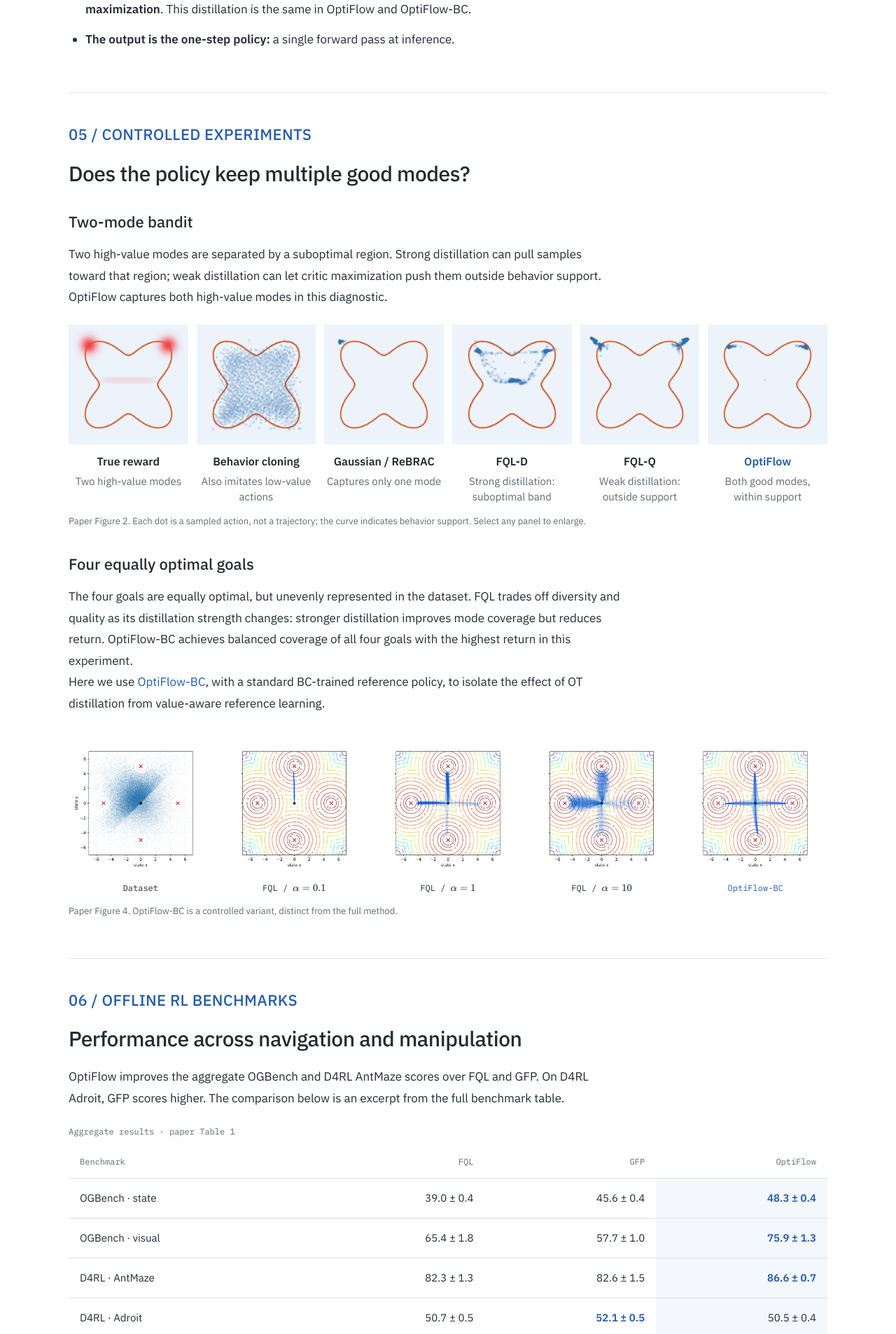
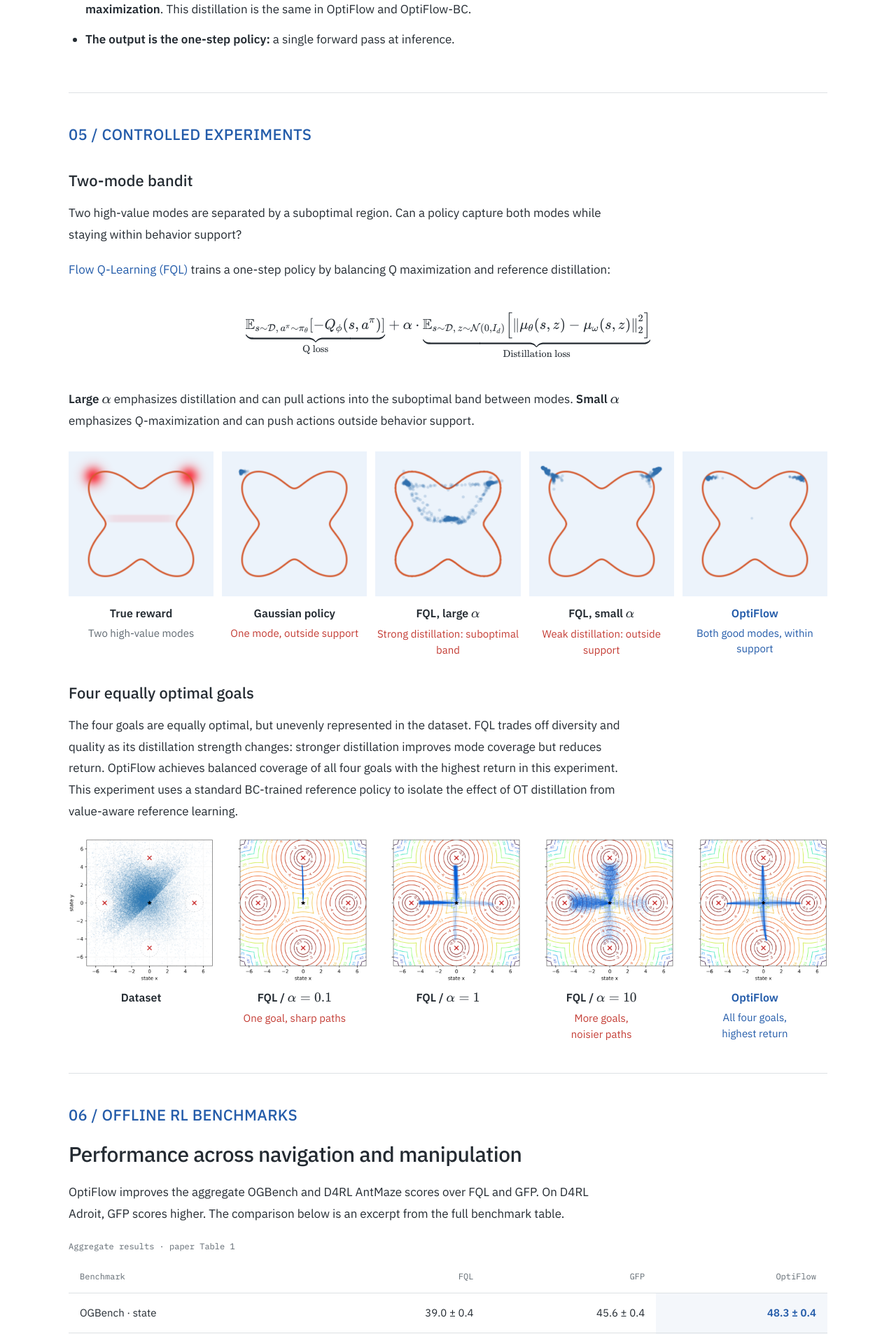
Before and after one commit to manfromearth11/manfromearth11.github.io, a Jekyll site: the page built from projects/optiflow/index.html, in a window 1280 px wide. Shown: the part 4255-6161 px from the top of the page at 70% size. Built offline with Jekyll 4.4.1, drawn with Linux system fonts in a browser that asks for light colours.

Commit message:
Refine experiment figures, FQL explanation and captions

```diff
--- a/assets/css/optiflow.css
+++ b/assets/css/optiflow.css
@@ -16,13 +16,13 @@ body:has(.project-page) .site-shell{max-width:1180px}
 .method-steps{list-style:none;counter-reset:steps;padding:0;margin:30px 0;display:grid;grid-template-columns:repeat(3,1fr);gap:28px}.method-steps li{counter-increment:steps}.method-steps li::before{content:'0' counter(steps);font:14px var(--mono);color:var(--accent)}.method-steps h3{font-size:18px;margin:10px 0}.method-steps p{font-size:15px;color:var(--muted)}
 .inference-note{border-left:3px solid var(--accent);padding:4px 24px;margin:36px 0}.inference-note span{font:11px var(--mono);color:var(--accent)}.inference-note p{margin-top:10px;font-size:22px}.inference-note strong{font-weight:500}.subsection-title{font-size:22px;font-weight:500;margin:32px 0 14px}
 .method-details{margin-top:24px;border:1px solid var(--line);padding:18px 22px}.method-details summary{cursor:pointer;color:var(--primary)}.details-content{padding-top:20px;font-size:15px}.details-content p{margin:12px 0}.language-math{overflow-x:auto;padding:12px 0;white-space:pre-wrap}
-.figure-grid{display:grid;gap:14px;margin-top:24px}.bandit-grid{grid-template-columns:repeat(6,minmax(0,1fr));gap:12px}.goals-grid{grid-template-columns:repeat(5,1fr)}.figure-grid figure{margin:0;min-width:0}.figure-grid img{display:block;width:100%;height:auto;background:#fff}.figure-grid figcaption{font:12px/1.5 var(--mono);text-align:center;padding-top:10px}.figure-grid figure:last-child figcaption{color:var(--accent)}
+.figure-grid{display:grid;gap:14px;margin-top:24px}.bandit-grid{grid-template-columns:repeat(5,minmax(0,1fr));gap:12px}.goals-grid{grid-template-columns:repeat(5,1fr)}.figure-grid figure{margin:0;min-width:0}.figure-grid img{display:block;width:100%;height:auto;background:#fff}.figure-grid figcaption{font:12px/1.5 var(--mono);text-align:center;padding-top:10px}.figure-grid figure:last-child figcaption{color:var(--accent)}
 .result-table{overflow-x:auto;margin:24px 0}table{width:100%;border-collapse:collapse;font-size:15px;white-space:nowrap}th,td{text-align:right;padding:16px;border-bottom:1px solid var(--line)}th:first-child{text-align:left}thead th{font:12px var(--mono);color:var(--muted)}tbody th{font-weight:400}td:last-child{background:#245caa0c}td strong{color:var(--accent);font-weight:600}caption{text-align:left;font:12px var(--mono);color:var(--muted);margin-bottom:12px}
 .citation-heading{display:flex;align-items:center;justify-content:space-between;gap:16px}.citation-heading button{cursor:pointer;flex-shrink:0}pre{overflow:auto;border:1px solid var(--line);padding:24px;font:13px/1.8 var(--mono);background:#f5f6f7}#copy-status{font-size:13px;color:var(--accent);min-height:22px}
 #figure-viewer{border:1px solid var(--line);background:var(--paper);color:var(--ink);width:min(1500px,96vw);max-height:94vh;padding:16px}#figure-viewer::backdrop{background:#000c}#figure-viewer img{display:block;max-width:100%;max-height:80vh;object-fit:contain;margin:auto;background:white}#close-figure{display:block;margin:0 0 12px auto;background:none;border:1px solid var(--line);color:var(--ink);padding:8px 16px;cursor:pointer}
-@media(max-width:700px){.project-hero{padding-top:36px}.desktop-break{display:none}.project-authors{gap:8px 16px;font-size:15px}.project-name{letter-spacing:-2px}.method-steps{grid-template-columns:1fr;gap:22px}.goals-grid{grid-template-columns:repeat(2,1fr)}.bandit-grid{grid-template-columns:repeat(6,150px);overflow-x:auto;padding-bottom:14px}.project-prose{font-size:16px}.project-figure img{padding:6px}.project-nav{gap:14px}.project-section{padding:32px 0}.citation-heading{align-items:flex-start;flex-direction:column}.inference-note p{font-size:19px}}
+@media(max-width:700px){.project-hero{padding-top:36px}.desktop-break{display:none}.project-authors{gap:8px 16px;font-size:15px}.project-name{letter-spacing:-2px}.method-steps{grid-template-columns:1fr;gap:22px}.goals-grid{grid-template-columns:repeat(2,1fr)}.bandit-grid{grid-template-columns:repeat(5,150px);overflow-x:auto;padding-bottom:14px}.project-prose{font-size:16px}.project-figure img{padding:6px}.project-nav{gap:14px}.project-section{padding:32px 0}.citation-heading{align-items:flex-start;flex-direction:column}.inference-note p{font-size:19px}}
 
-.bandit-grid figcaption{font:16px/1.5 var(--sans);padding:12px 2px 0}.bandit-grid figcaption strong{display:block;font-weight:600}.bandit-grid figcaption span{display:block;font-size:15px;color:var(--muted);margin-top:6px}.variant-note{border-left:3px solid var(--accent);padding:4px 24px;margin:24px 0;max-width:790px}.variant-note h4{font-size:20px;margin:0 0 12px}.variant-note p{font-size:16px;line-height:1.8;margin:12px 0}.method-qualification{font-size:14px;color:var(--muted)}
+.bandit-grid figcaption{font:16px/1.5 var(--sans);padding:12px 2px 0}.bandit-grid figcaption strong{display:block;font-weight:600}.bandit-grid figcaption > span{display:block;font-size:15px;color:var(--muted);margin-top:6px}.variant-note{border-left:3px solid var(--accent);padding:4px 24px;margin:24px 0;max-width:790px}.variant-note h4{font-size:20px;margin:0 0 12px}.variant-note p{font-size:16px;line-height:1.8;margin:12px 0}.method-qualification{font-size:14px;color:var(--muted)}
 
 .equation-note{font-size:14px;color:var(--muted);max-width:790px;line-height:1.7}.project-nav{flex-wrap:wrap}#algorithm .language-math{margin:18px 0;padding:16px 8px;font-size:16px}#algorithm .variant-note .language-math{padding-left:0}
 
@@ -44,3 +44,19 @@ body:has(.project-page) .masthead{display:none}
 @media(max-width:700px){.method-steps h3,.method-steps p{font-size:16px}}
 
 .ot-details{margin:14px 0 20px}.ot-details summary{cursor:pointer;color:var(--accent)}.ot-details-content{padding:8px 0 0 18px;border-left:2px solid var(--line);margin-top:12px}.ot-details-content p{margin:12px 0}.ot-details .language-math{overflow-x:auto}
+
+.fql-context{font-size:17px;line-height:1.8;margin:20px 0 28px}.fql-context p{max-width:850px;margin:12px 0}@media(max-width:700px){.fql-context{font-size:16px}}
+
+.fql-context .language-math{font-size:17px;white-space:normal;padding:16px 0}.fql-equation-narrow{display:none}@media(max-width:900px){.fql-equation-wide{display:none}.fql-equation-narrow{display:block}}
+
+.bandit-grid figure:nth-child(2) figcaption > span,.bandit-grid figure:nth-child(3) figcaption > span,.bandit-grid figure:nth-child(4) figcaption > span{color:#c43d35}.bandit-grid figure:last-child figcaption > span{color:var(--accent)}
+
+.goals-grid .goal-note{display:block;margin-top:6px;font:15px/1.5 var(--sans);color:#c43d35}.goals-grid figure:last-child .goal-note{color:var(--accent)}
+
+
+.goals-grid{grid-template-columns:repeat(5,minmax(0,1fr));gap:12px}
+.goals-grid .zoom-figure{display:block;position:relative;overflow:hidden;aspect-ratio:1245/1220}
+.goals-grid .zoom-figure img{position:absolute;width:120.482%;max-width:none;height:auto;left:-4.418%;top:-16.393%}
+.goals-grid figcaption{font:16px/1.5 var(--sans);padding:12px 2px 0}
+.goals-grid figcaption strong{display:block;font-weight:600}
+@media(max-width:700px){.goals-grid{grid-template-columns:repeat(5,150px);overflow-x:auto;padding-bottom:14px}}
--- a/projects/optiflow/index.html
+++ b/projects/optiflow/index.html
@@ -82,21 +82,27 @@ description: Learning Multimodal One-step Flow Policy via Value-weighted Optimal
       <li><strong>The output is the one-step policy:</strong> a single forward pass at inference.</li>
     </ul>
   </section>
-  <section id="experiments" class="project-section"><p class="section-number">05 / CONTROLLED EXPERIMENTS</p><h2>Does the policy keep multiple good modes?</h2>
-    <h3 class="subsection-title">Two-mode bandit</h3><p class="project-prose">Two high-value modes are separated by a suboptimal region. Strong distillation can pull samples toward that region; weak distillation can let critic maximization push them outside behavior support. OptiFlow captures both high-value modes in this diagnostic.</p>
+  <section id="experiments" class="project-section"><p class="section-number">05 / CONTROLLED EXPERIMENTS</p>
+    <h3 class="subsection-title">Two-mode bandit</h3>
+    <p class="project-prose">Two high-value modes are separated by a suboptimal region. Can a policy capture both modes while staying within behavior support?</p>
+    <div class="fql-context">
+      <p><a href="https://seohong.me/projects/fql/">Flow Q-Learning (FQL)</a> trains a one-step policy by balancing Q maximization and reference distillation:</p>
+      <div class="language-math fql-equation-wide">\underbrace{\mathbb E_{s\sim\mathcal D,\,a^\pi\sim\pi_\theta}\!\left[-Q_\phi(s,a^\pi)\right]}_{\text{Q loss}} + \alpha\cdot \underbrace{\mathbb E_{s\sim\mathcal D,\,z\sim\mathcal N(0,I_d)}\!\left[\left\|\mu_\theta(s,z)-\mu_\omega(s,z)\right\|_2^2\right]}_{\text{Distillation loss}}</div>
+      <div class="language-math fql-equation-narrow">\begin{aligned}&\underbrace{\mathbb E_{s\sim\mathcal D,\,a^\pi\sim\pi_\theta}\!\left[-Q_\phi(s,a^\pi)\right]}_{\text{Q loss}}\\[12pt]+{}&\alpha\cdot \underbrace{\mathbb E_{s\sim\mathcal D,\,z\sim\mathcal N(0,I_d)}\!\left[\left\|\mu_\theta(s,z)-\mu_\omega(s,z)\right\|_2^2\right]}_{\text{Distillation loss}}\end{aligned}</div>
+      <p><strong>Large <span class="math-inline">\alpha</span></strong> emphasizes distillation and can pull actions into the suboptimal band between modes. <strong>Small <span class="math-inline">\alpha</span></strong> emphasizes Q-maximization and can push actions outside behavior support.</p>
+    </div>
     <div class="figure-grid bandit-grid">
 <figure><a class="zoom-figure" href="/assets/projects/optiflow/00_reward_landscape.png"><img src="/assets/projects/optiflow/00_reward_landscape.png" loading="lazy" alt="Two-mode bandit: True reward"></a><figcaption><strong>True reward</strong><span>Two high-value modes</span></figcaption></figure>
-<figure><a class="zoom-figure" href="/assets/projects/optiflow/01_bc.png"><img src="/assets/projects/optiflow/01_bc.png" loading="lazy" alt="Two-mode bandit: Behavior cloning"></a><figcaption><strong>Behavior cloning</strong><span>Also imitates low-value actions</span></figcaption></figure>
-<figure><a class="zoom-figure" href="/assets/projects/optiflow/02_Gaussian.png"><img src="/assets/projects/optiflow/02_Gaussian.png" loading="lazy" alt="Two-mode bandit: Gaussian / ReBRAC"></a><figcaption><strong>Gaussian / ReBRAC</strong><span>Captures only one mode</span></figcaption></figure>
-<figure><a class="zoom-figure" href="/assets/projects/optiflow/03_fql_d.png"><img src="/assets/projects/optiflow/03_fql_d.png" loading="lazy" alt="Two-mode bandit: FQL-D"></a><figcaption><strong>FQL-D</strong><span>Strong distillation: suboptimal band</span></figcaption></figure>
-<figure><a class="zoom-figure" href="/assets/projects/optiflow/04_fql_q.png"><img src="/assets/projects/optiflow/04_fql_q.png" loading="lazy" alt="Two-mode bandit: FQL-Q"></a><figcaption><strong>FQL-Q</strong><span>Weak distillation: outside support</span></figcaption></figure>
+<figure><a class="zoom-figure" href="/assets/projects/optiflow/02_Gaussian.png"><img src="/assets/projects/optiflow/02_Gaussian.png" loading="lazy" alt="Two-mode bandit: Gaussian policy"></a><figcaption><strong>Gaussian policy</strong><span>One mode, outside support</span></figcaption></figure>
+<figure><a class="zoom-figure" href="/assets/projects/optiflow/03_fql_d.png"><img src="/assets/projects/optiflow/03_fql_d.png" loading="lazy" alt="Two-mode bandit: FQL, large alpha"></a><figcaption><strong>FQL, large <span class="math-inline">\alpha</span></strong><span>Strong distillation: suboptimal band</span></figcaption></figure>
+<figure><a class="zoom-figure" href="/assets/projects/optiflow/04_fql_q.png"><img src="/assets/projects/optiflow/04_fql_q.png" loading="lazy" alt="Two-mode bandit: FQL, small alpha"></a><figcaption><strong>FQL, small <span class="math-inline">\alpha</span></strong><span>Weak distillation: outside support</span></figcaption></figure>
 <figure><a class="zoom-figure" href="/assets/projects/optiflow/06_OptiFlow.png"><img src="/assets/projects/optiflow/06_OptiFlow.png" loading="lazy" alt="Two-mode bandit: OptiFlow"></a><figcaption><strong>OptiFlow</strong><span>Both good modes, within support</span></figcaption></figure>
-</div><p class="figure-note">Paper Figure 2. Each dot is a sampled action, not a trajectory; the curve indicates behavior support. Select any panel to enlarge.</p><h3 class="subsection-title">Four equally optimal goals</h3><p class="project-prose">The four goals are equally optimal, but unevenly represented in the dataset. FQL trades off diversity and quality as its distillation strength changes: stronger distillation improves mode coverage but reduces return. OptiFlow-BC achieves balanced coverage of all four goals with the highest return in this experiment.</p><p class="project-prose">Here we use <a href="#algorithm">OptiFlow-BC</a>, with a standard BC-trained reference policy, to isolate the effect of OT distillation from value-aware reference learning.</p><div class="figure-grid goals-grid"><figure><a class="zoom-figure" href="/assets/projects/optiflow/01_dataset_distribution.png"><img src="/assets/projects/optiflow/01_dataset_distribution.png" loading="lazy" alt="Four-mode environment: Dataset"></a><figcaption>Dataset</figcaption></figure>
-<figure><a class="zoom-figure" href="/assets/projects/optiflow/03_FQL_alpha0p1.png"><img src="/assets/projects/optiflow/03_FQL_alpha0p1.png" loading="lazy" alt="Four-mode environment: FQL / α = 0.1"></a><figcaption>FQL / <span class="math-inline">\alpha = 0.1</span></figcaption></figure>
-<figure><a class="zoom-figure" href="/assets/projects/optiflow/04_FQL_alpha1.png"><img src="/assets/projects/optiflow/04_FQL_alpha1.png" loading="lazy" alt="Four-mode environment: FQL / α = 1"></a><figcaption>FQL / <span class="math-inline">\alpha = 1</span></figcaption></figure>
-<figure><a class="zoom-figure" href="/assets/projects/optiflow/05_FQL_alpha10.png"><img src="/assets/projects/optiflow/05_FQL_alpha10.png" loading="lazy" alt="Four-mode environment: FQL / α = 10"></a><figcaption>FQL / <span class="math-inline">\alpha = 10</span></figcaption></figure>
-<figure><a class="zoom-figure" href="/assets/projects/optiflow/06_OptiFlow_BC.png"><img src="/assets/projects/optiflow/06_OptiFlow_BC.png" loading="lazy" alt="Four-mode environment: OptiFlow-BC"></a><figcaption>OptiFlow-BC</figcaption></figure>
-    </div><p class="figure-note">Paper Figure 4. OptiFlow-BC is a controlled variant, distinct from the full method.</p>
+</div><h3 class="subsection-title">Four equally optimal goals</h3><p class="project-prose">The four goals are equally optimal, but unevenly represented in the dataset. FQL trades off diversity and quality as its distillation strength changes: stronger distillation improves mode coverage but reduces return. OptiFlow achieves balanced coverage of all four goals with the highest return in this experiment.</p><p class="project-prose">This experiment uses a standard BC-trained reference policy to isolate the effect of OT distillation from value-aware reference learning.</p><div class="figure-grid goals-grid"><figure><a class="zoom-figure" href="/assets/projects/optiflow/01_dataset_distribution.png"><img src="/assets/projects/optiflow/01_dataset_distribution.png" loading="lazy" alt="Four-mode environment: Dataset"></a><figcaption><strong>Dataset</strong></figcaption></figure>
+<figure><a class="zoom-figure" href="/assets/projects/optiflow/03_FQL_alpha0p1.png"><img src="/assets/projects/optiflow/03_FQL_alpha0p1.png" loading="lazy" alt="Four-mode environment: FQL / α = 0.1"></a><figcaption><strong>FQL / <span class="math-inline">\alpha = 0.1</span></strong><span class="goal-note">One goal, sharp paths</span></figcaption></figure>
+<figure><a class="zoom-figure" href="/assets/projects/optiflow/04_FQL_alpha1.png"><img src="/assets/projects/optiflow/04_FQL_alpha1.png" loading="lazy" alt="Four-mode environment: FQL / α = 1"></a><figcaption><strong>FQL / <span class="math-inline">\alpha = 1</span></strong></figcaption></figure>
+<figure><a class="zoom-figure" href="/assets/projects/optiflow/05_FQL_alpha10.png"><img src="/assets/projects/optiflow/05_FQL_alpha10.png" loading="lazy" alt="Four-mode environment: FQL / α = 10"></a><figcaption><strong>FQL / <span class="math-inline">\alpha = 10</span></strong><span class="goal-note">More goals,<br>noisier paths</span></figcaption></figure>
+<figure><a class="zoom-figure" href="/assets/projects/optiflow/06_OptiFlow_BC.png"><img src="/assets/projects/optiflow/06_OptiFlow_BC.png" loading="lazy" alt="Four-mode environment: OptiFlow"></a><figcaption><strong>OptiFlow</strong><span class="goal-note">All four goals,<br>highest return</span></figcaption></figure>
+    </div>
   </section>
   <section id="results" class="project-section"><p class="section-number">06 / OFFLINE RL BENCHMARKS</p><h2>Performance across navigation and manipulation</h2><p class="project-prose">OptiFlow improves the aggregate OGBench and D4RL AntMaze scores over FQL and GFP. On D4RL Adroit, GFP scores higher. The comparison below is an excerpt from the full benchmark table.</p>
     <div class="result-table" tabindex="0" role="region" aria-label="Benchmark results, scroll horizontally on small screens"><table><caption>Aggregate results · paper Table 1</caption><thead><tr><th scope="col">Benchmark</th><th scope="col">FQL</th><th scope="col">GFP</th><th scope="col">OptiFlow</th></tr></thead><tbody>
```
